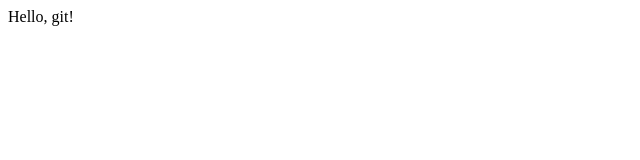
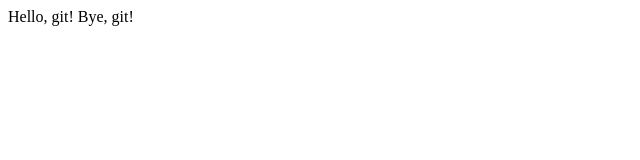
Before and after one commit to namidairo777/PersonalPage, a plain HTML site: page index.html in a window 1280 px wide. Shown: the full height of the page, 0-640 px from the left. Drawn offline with Linux system fonts and the light colour scheme.

Commit message:
change again

```diff
--- a/index.html
+++ b/index.html
@@ -1,5 +1,6 @@
 <html>
 	<body>
 		<span>Hello, git!</span>
+		<span>Bye, git!</span>
 	</body>
 </html>
```
